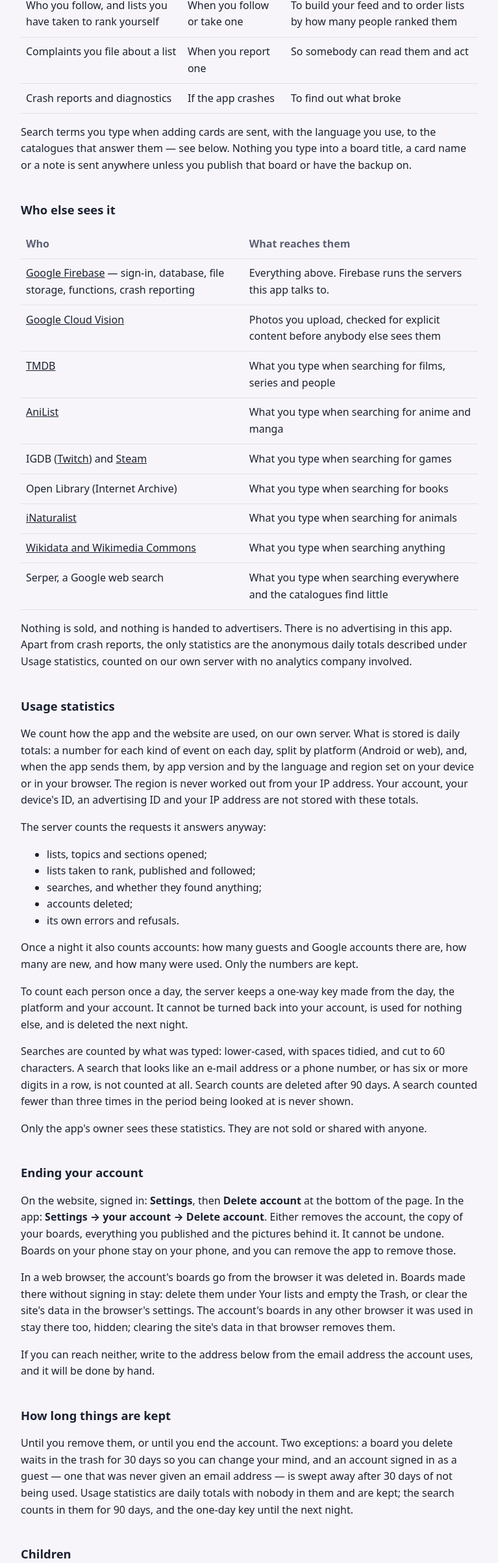
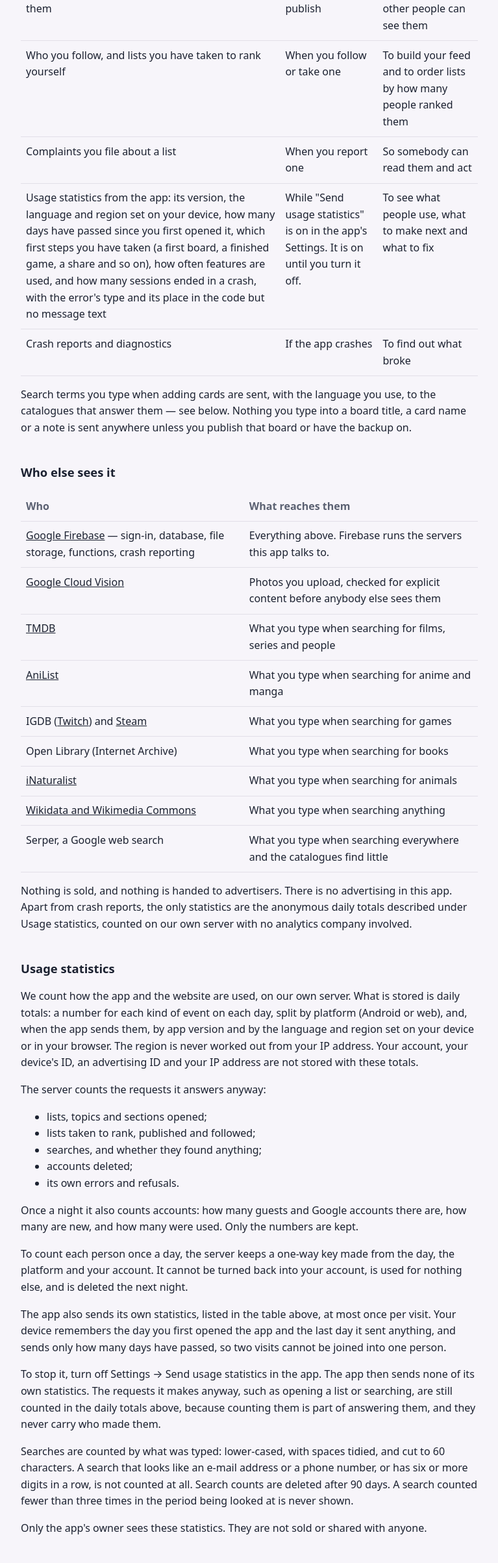
Before and after one commit to kellygracelab-dotcom/tieryourlife-proxy, a plain HTML site: page public/privacy.html in a window 1280 px wide. Shown: the part 837-3243 px from the top of the page at 65% size, without its empty margins (256-1023 px from the left). Drawn offline with Linux system fonts and the light colour scheme.

Commit message:
The privacy page names the app's own statistics and its switch, as the website's copy does (#185)
Copied from TierYourLifeWeb main 983d02e (#259, Marketing's part B): sha256
with LF 58a696db13a4dae6ac579c498a44ff3ad29d260a1efe52b90749a4f0891edd41.

Co-authored-by: Claude Opus 5.5 <noreply@anthropic.com>

```diff
--- a/public/privacy.html
+++ b/public/privacy.html
@@ -80,6 +80,16 @@ somebody else's list are the parts that involve a server.</p>
     <td>So somebody can read them and act</td>
   </tr>
   <tr>
+    <td>Usage statistics from the app: its version, the language and region set
+    on your device, how many days have passed since you first opened it, which
+    first steps you have taken (a first board, a finished game, a share and so
+    on), how often features are used, and how many sessions ended in a crash,
+    with the error's type and its place in the code but no message text</td>
+    <td>While "Send usage statistics" is on in the app's Settings. It is on until
+    you turn it off.</td>
+    <td>To see what people use, what to make next and what to fix</td>
+  </tr>
+  <tr>
     <td>Crash reports and diagnostics</td>
     <td>If the app crashes</td>
     <td>To find out what broke</td>
@@ -160,6 +170,15 @@ kept.</p>
 <p>To count each person once a day, the server keeps a one-way key made from
 the day, the platform and your account. It cannot be turned back into your
 account, is used for nothing else, and is deleted the next night.</p>
+<p>The app also sends its own statistics, listed in the table above, at most
+once per visit. Your device remembers the day you first opened the app and the
+last day it sent anything, and sends only how many days have passed, so two
+visits cannot be joined into one person.</p>
+<p>To stop it, turn off Settings → Send usage statistics in the app. The app
+then sends none of its own statistics. The requests it makes anyway, such as
+opening a list or searching, are still counted in the daily totals above,
+because counting them is part of answering them, and they never carry who made
+them.</p>
 <p>Searches are counted by what was typed: lower-cased, with spaces tidied, and
 cut to 60 characters. A search that looks like an e-mail address or a phone
 number, or has six or more digits in a row, is not counted at all. Search
```
